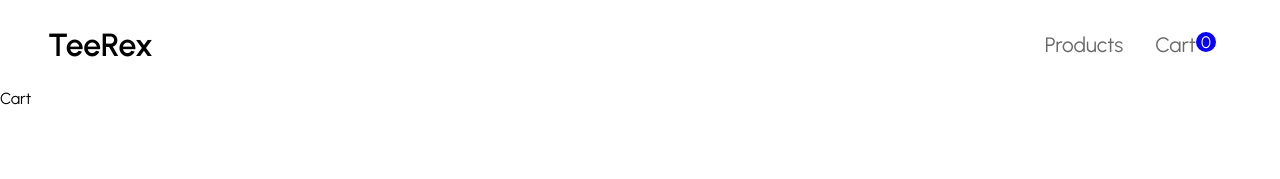
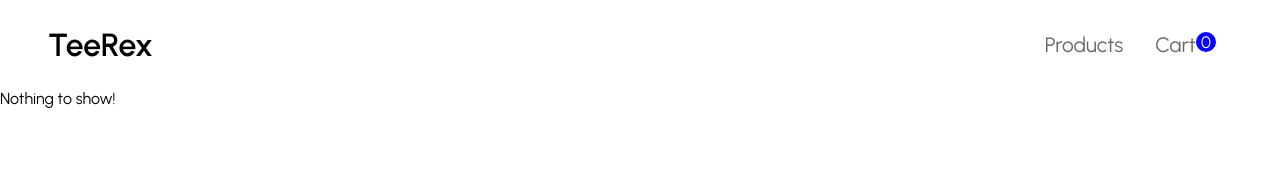
Before and after one commit to anikman98/teerex-store, a React (Create React App) app: page /cart in a window 1280 px wide. Shown: the top 179 px of the page. Built offline with nearby package versions, Linux system fonts and the light colour scheme.

Commit message:
added cart context

```diff
--- a/src/components/App.js
+++ b/src/components/App.js
@@ -4,10 +4,12 @@ import Navbar from './Navbar';
 import Main from './Main';
 import Cart from './Cart';
 import { BrowserRouter, Routes, Route } from 'react-router-dom'
+import CartState from '../context/cart/CartState'
+
 
 function App() {
   return (
-
+    <CartState>
     <BrowserRouter>
       <div className="App">
         {/* Navbar */}
@@ -24,6 +26,7 @@ function App() {
         {/* cart */}
       </div>
     </BrowserRouter>
+    </CartState>
   );
 }
 
--- a/src/components/Card.js
+++ b/src/components/Card.js
@@ -1,10 +1,10 @@
-import React from 'react'
+import {useContext} from 'react'
+import CartContext from '../context/cart/CartContext';
 
-function Card({item, key}) {
 
-    const handleAddToCart = (id) => {
-        console.log(id+"add to cart");
-    }
+function Card({item}) {
+
+    const cart = useContext(CartContext);
 
   return (
     <div className='card-item'>
@@ -18,7 +18,7 @@ function Card({item, key}) {
                     <h4>{item.currency}&nbsp;{item.price}</h4>
                 </div>
                 <div className="card-button">
-                    <button className='add-item-button' onClick={handleAddToCart(item.id)}>Add to Cart</button>
+                    <button className='add-item-button' onClick={() => {cart.setCart([...cart.cart, item])}}>Add to Cart</button>
                 </div>
             </div>
         </div>
--- a/src/components/Cart.js
+++ b/src/components/Cart.js
@@ -1,8 +1,23 @@
-import React from 'react'
+import {useContext} from 'react'
+import CartContext from '../context/cart/CartContext'
 
 function Cart() {
+
+  const cart = useContext(CartContext);
+
   return (
-    <div>Cart</div>
+    <div>
+      {
+        cart.cart.length > 0 ?
+        cart.cart.map((item) => {
+          return (
+            <p>{item.name}</p>
+          )
+        })
+        : "Nothing to show!"
+
+      }
+    </div>
   )
 }
 
--- a/src/components/Catalogue.js
+++ b/src/components/Catalogue.js
@@ -34,7 +34,7 @@ function Catalogue() {
           loading ? "Loading" :
           data.map((item, key) => {
             return (
-              <Card item={item} key={key}/>
+              <Card item={item}/>
             )
           })
         }
--- a/src/components/Navbar.js
+++ b/src/components/Navbar.js
@@ -1,9 +1,12 @@
-// import React from 'react'
-
+import { useContext } from 'react'
 import { Link } from "react-router-dom"
+import CartContext from '../context/cart/CartContext';
 import '../css/Navbar.css';
 
 function Navbar() {
+
+  const cart = useContext(CartContext);
+
   return (
     <div className="navbar-container">
       <div className="navbar">
@@ -13,7 +16,7 @@ function Navbar() {
               <Link to="/cart" className="navbar-menu-link">
                   Cart
                   <div className="cart-badge">
-                      <span>0</span>
+                      <span>{cart.cart.length}</span>
                   </div>
               </Link>
           </div>
--- /dev/null
+++ b/src/context/cart/CartContext.js
@@ -0,0 +1,5 @@
+import { createContext } from "react";
+
+const CartContext = createContext();
+
+export default CartContext;
--- /dev/null
+++ b/src/context/cart/CartState.js
@@ -0,0 +1,15 @@
+import CartContext from "./CartContext";
+import { useState } from "react";
+
+const CartState = (props) => {
+
+    const [cart, setCart] = useState([]);
+
+    return (
+        <CartContext.Provider value={{cart, setCart}}>
+            {props.children}
+        </CartContext.Provider>
+    )
+}
+
+export default CartState;
```
Also changed, not shown: public/manifest.json.
